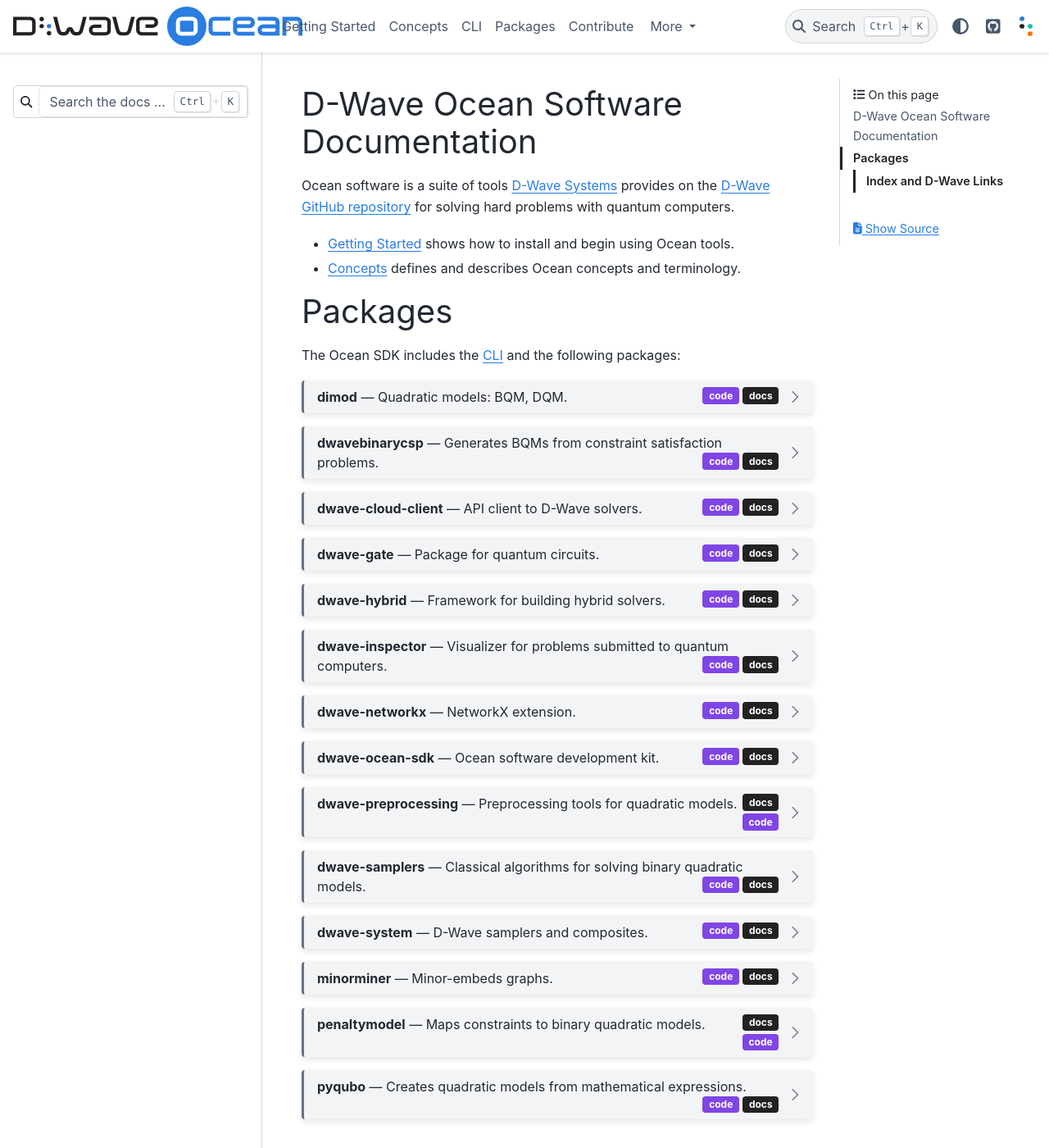
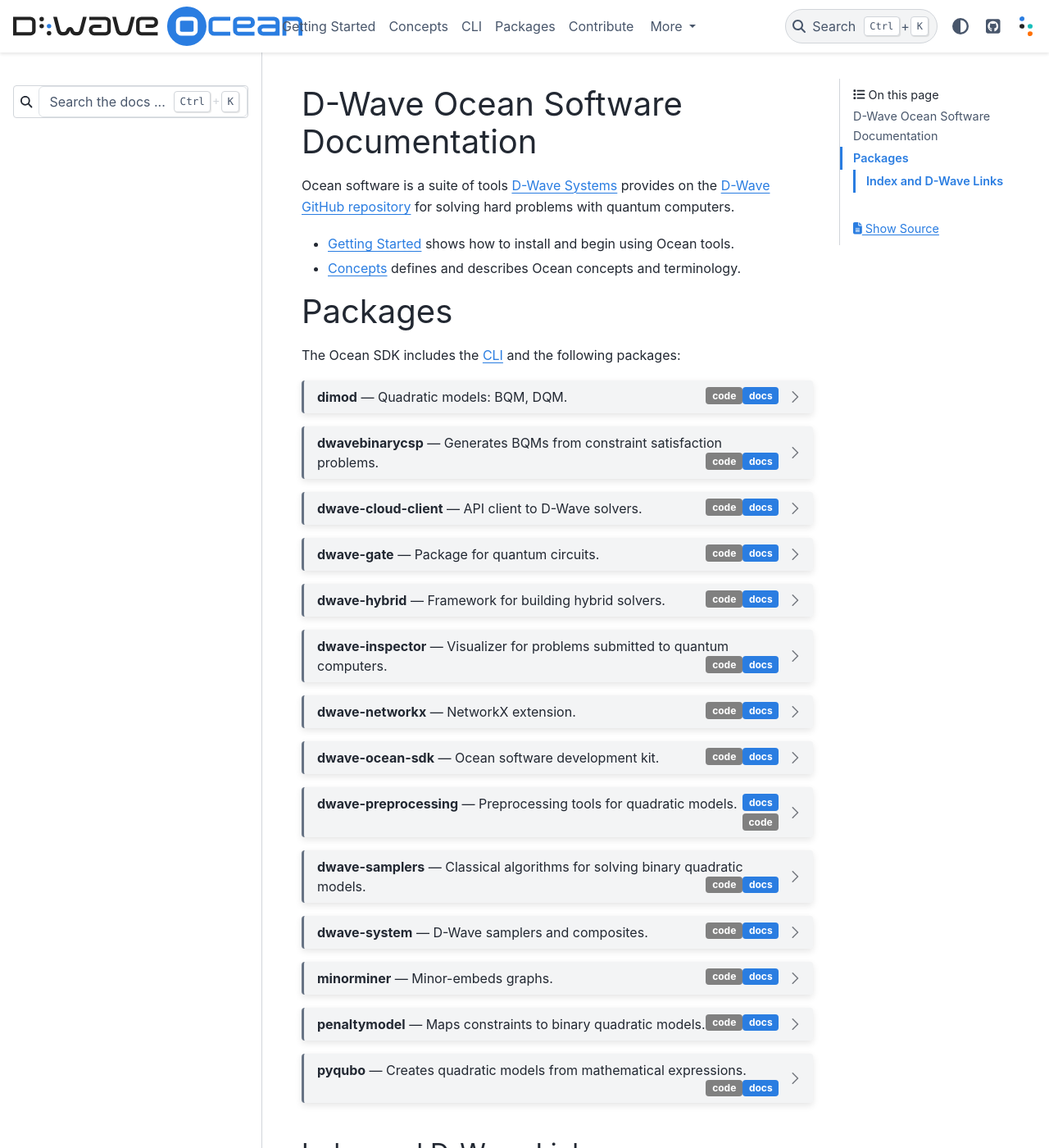
Before and after one commit to dwavesystems/dwave-ocean-sdk, a Sphinx documentation site: the page built from docs/index.rst, in a window 1280 px wide and 1400 px high. Shown: the whole window at 82% size. Built offline with Sphinx 7.4.7 and the PyData theme 0.15.4, drawn with Linux system fonts in a browser that asks for light colours; pages that are not in the unit, such as notebooks, are missing from menus.

Commit message:
Fix badge colors

```diff
--- a/docs/_static/theme_overrides.css
+++ b/docs/_static/theme_overrides.css
@@ -10,15 +10,15 @@
     overflow: visible;
 }
 
-/* Bootstrap badges */
+/* Bootstrap badges NOT YET WORKING*/
 .sd-badge {
-    float: right;
-    margin-left: 0.25rem;
+    float: right !important;
 }
 
-/* Dropdown titles */
+/* Dropdown titles NOT YET WORKING: aligned text*/
 .sd-summary-title{
     font-weight:    normal !important;
+    text-align: left !important;
 }
 
 html[data-theme="light"] {
@@ -36,7 +36,8 @@
     --dwave-color-bright-orange: rgb(255, 161, 67);
 
     /* theme overrides */
-    --pst-color-primary: rgb(34, 34, 34);
+    --pst-color-primary: var(--dwave-color-ocean-blue);
+    --pst-color-secondary: grey;
     --pst-color-link: var(--dwave-color-ocean-blue);
     --pst-color-link-hover: var(--dwave-color-dark-blue);
     /*--pst-color-inline-code: var(--dwave-color-advantage-sienna);*/
@@ -68,7 +69,8 @@
     --dwave-color-bright-orange: rgb(255, 161, 67);
 
     /* theme overrides */
-    --pst-color-primary: 34, 34, 34;
+    --pst-color-primary: var(--dwave-color-ocean-blue);
+    --pst-color-secondary: grey;
     --pst-color-link: var(--dwave-color-ocean-blue);
     --pst-color-link-hover: var(--dwave-color-dark-blue);
     /*--pst-color-inline-code: var(--dwave-color-advantage-sienna);*/
--- a/docs/requirements.txt
+++ b/docs/requirements.txt
@@ -1,4 +1,4 @@
-pydata-sphinx-theme==0.14.0
+pydata-sphinx-theme==0.14.3
 sphinx==7.2.6
 sphinx-design==0.5.0
 sphinx-copybutton==0.5.0
```
